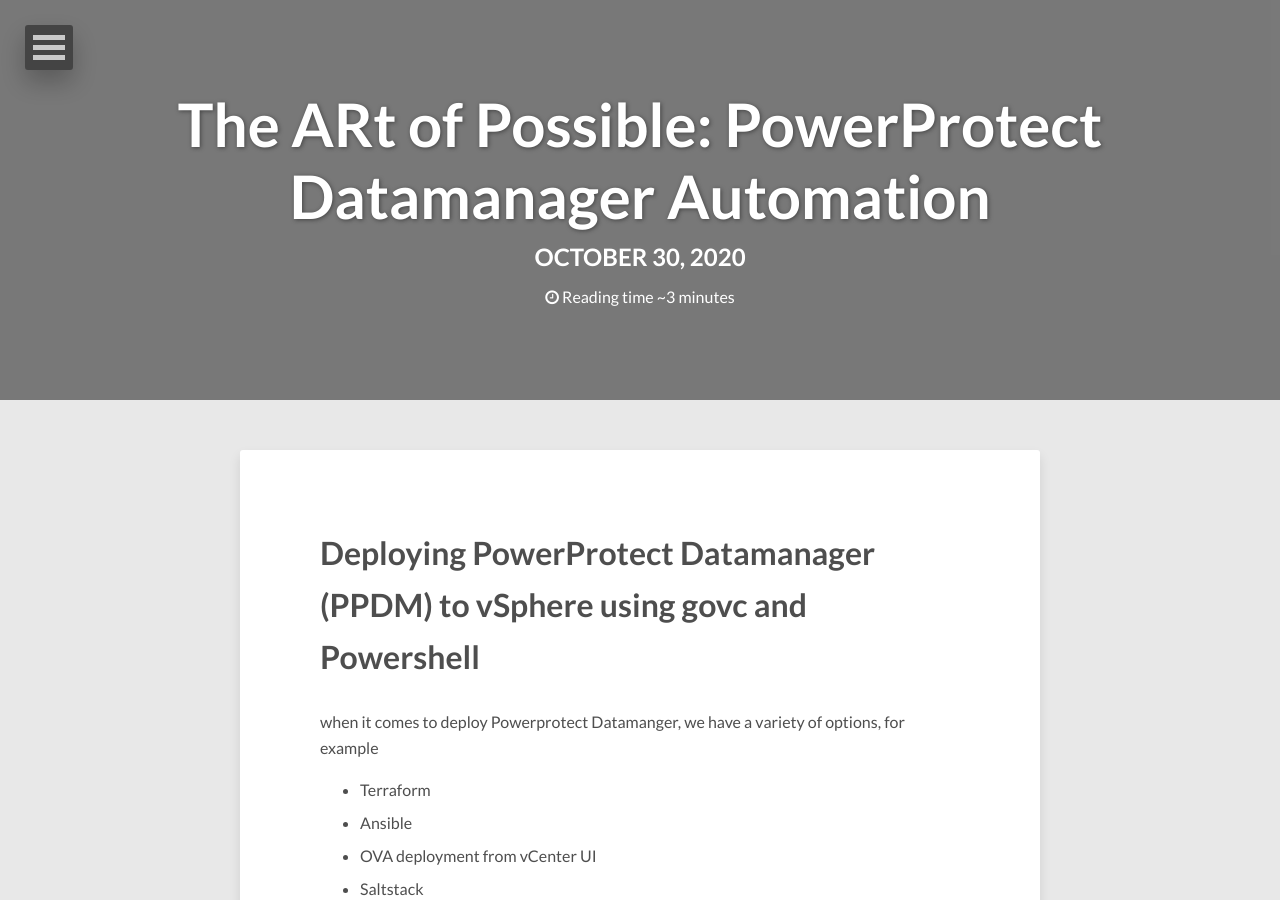
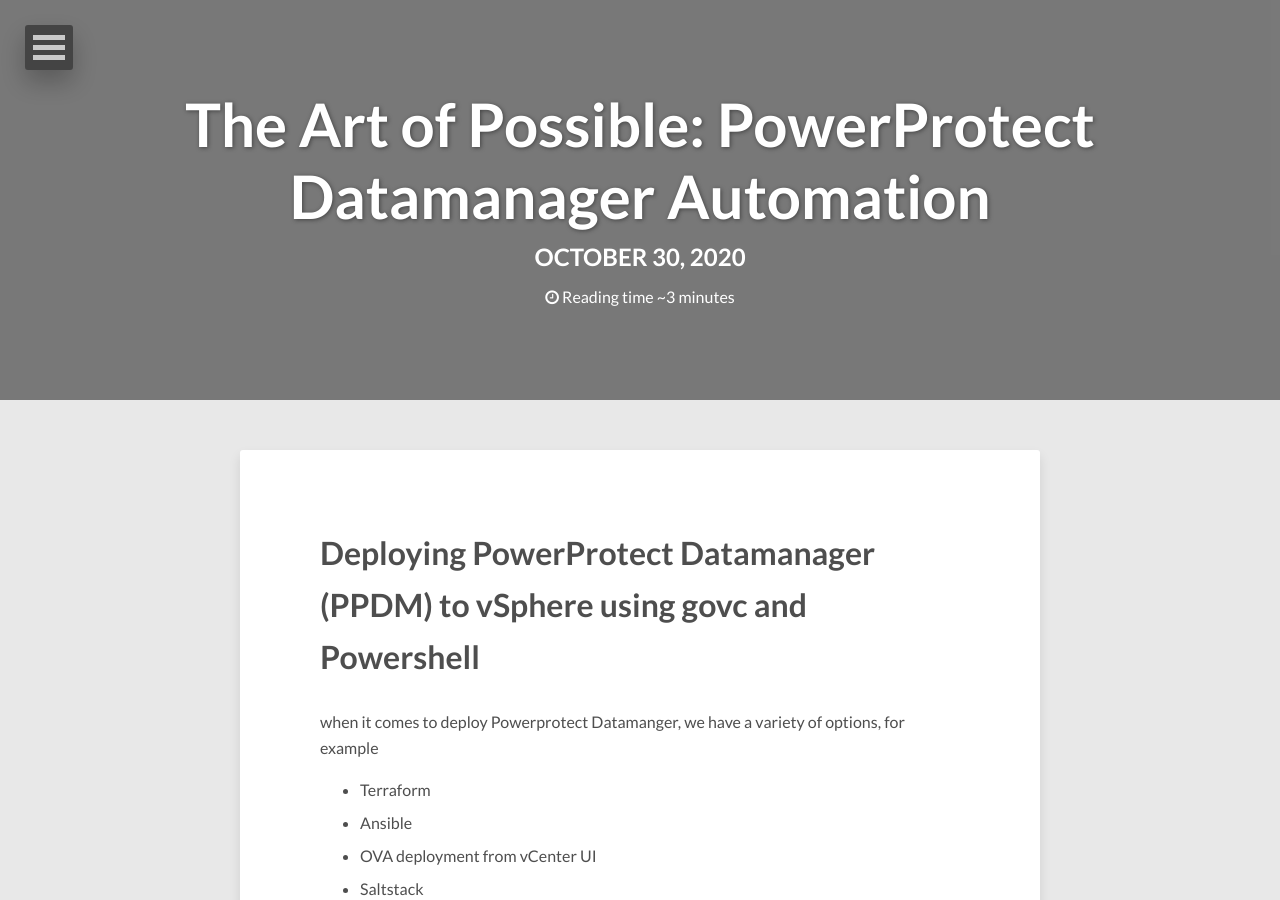
Before and after one commit to bottkars/bottkars.github.io, a Jekyll site: the page built from _posts/2020-10-30-deploying-PPDM-on-vSphere-with-govc-and-powershell.md, in a window 1280 px wide and 900 px high. Built offline with Jekyll 4.4.1, drawn with Linux system fonts in a browser that asks for light colours; nearby versions of some CDN libraries.

```diff
--- a/_posts/2020-10-30-deploying-PPDM-on-vSphere-with-govc-and-powershell.md
+++ b/_posts/2020-10-30-deploying-PPDM-on-vSphere-with-govc-and-powershell.md
@@ -1,6 +1,6 @@
 ---
 layout: post
-title: "The ARt of Possible: PowerProtect Datamanager Automation"
+title: "The Art of Possible: PowerProtect Datamanager Automation"
 description: "the automated way to get started with PPDM on vSphere"
 modified: 2020-10-30
 comments: true
```
Also changed, not shown: images/config-success.png.
